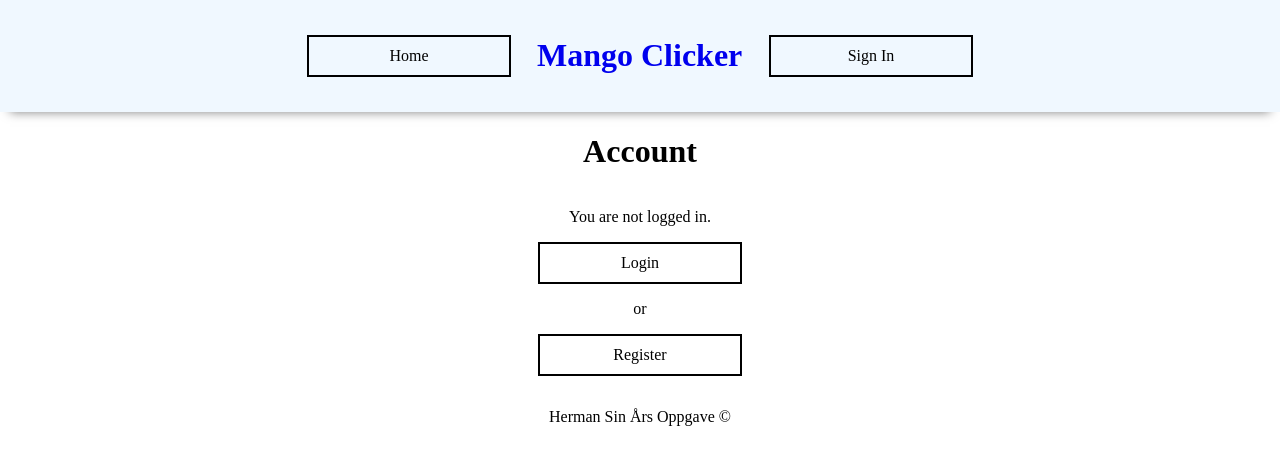
After one commit to HermanKoder/MinAarsOppgave2025, a Flask app: page /account in a window 1280 px wide. The commit adds this page. Shown: the top 465 px of the page. Run offline with Flask 3, Linux system fonts and the light colour scheme.

Commit message:
Good version. backup

```diff
--- a/app.py
+++ b/app.py
@@ -22,6 +22,9 @@ def index():
 def game():
     return render_template("game.html")
 
+@app.route("/account")
+def account():
+    return render_template("account.html")
 
 @app.route("/register")
 def register():
@@ -51,19 +54,18 @@ def loginUser():
         cursor = conn.cursor(dictionary=True)
         cursor.execute("SELECT * FROM users WHERE navn = %s AND passord = %s", (loginName, loginPassword))
         user = cursor.fetchone()
+        conn.close()
+
         if user:
-            session['user_id'] = user['id']
-            session['username'] = user['navn']
-            cursor.execute("SELECT * FROM mangoScore WHERE user_id = %s", (user['id'],))
-            score_entry = cursor.fetchone()
-            if not score_entry:
-                cursor.execute("INSERT INTO mangoScore (mangos, user_id) VALUES (%s, %s)", (0, user['id']))
-                conn.commit()
-            conn.close()
-            return redirect('/game')
+            session['username'] = user['navn']  # Store username in session
+            return redirect("/")  # Redirect to home page after login
         else:
-            conn.close()
             return render_template('login.html', error="Invalid credentials")
+
+@app.route("/logout")
+def logout():
+    session.clear()
+    return redirect("/")
 
 if __name__ == "__main__":
     app.run(debug=True)
--- a/static/script.js
+++ b/static/script.js
@@ -24,6 +24,7 @@ mangoClickEl.addEventListener("click", plusPoints)
 function plusPoints() {
     mangoPoints += mangoOnClick
     mangoScoreEl.innerText = mangoPoints
+    notEnoughMangosEl.innerHTML = ""
 } //
 
 strongerHandsBuyEl.addEventListener("click", strongerHandsBuyJS)
@@ -86,7 +87,3 @@ setInterval(function() {
         mangoScoreEl.innerText = mangoPoints
     }
 }, 1000)
-
-document.getElementById("saveScoreForm").addEventListener("submit", function(event) {
-    document.getElementById("hiddenMangoScore").value = mangoPoints;
-});
--- a/static/style.css
+++ b/static/style.css
@@ -18,6 +18,12 @@ body {
     width: 100%;
     box-shadow: 0 10px 10px -10px rgba(0, 0, 0, 0.5);
     user-select: none;
+}
+
+.navbar span {
+    font-weight: bold;
+    margin-left: 10px;
+    margin-right: 10px;
 }
 
 .navbar h1 {
@@ -189,6 +195,8 @@ main {
     user-select: none;
 }
 
+
+
 footer {
     padding: 2rem;
 }
--- /dev/null
+++ b/templates/account.html
@@ -0,0 +1,17 @@
+{% extends 'base.html' %}
+
+{% block title %} Account - Mango Clicker App {% endblock %}
+{% block content %}
+
+<h1>Account</h1>
+{% if session.get('username') %}
+    <p>Welcome, {{ session['username'] }}!</p>
+    <a href="/logout" class="navbarClass">Logout</a>
+{% else %}
+    <p>You are not logged in.</p>
+    <a href="/login" class="navbarClass">Login</a>
+    <p>or</p>
+    <a href="/register" class="navbarClass">Register</a>
+{% endif %}
+
+{% endblock %}
--- a/templates/base.html
+++ b/templates/base.html
@@ -11,15 +11,14 @@
 <body>
 
     <div class="navbar">
-        {% if user_name %}
-        <div class="navbarClass">Logged in as: {{ user_name }}</div>
-        {% endif %}
         <a href="/" class="navbarClass">Home</a>
         <a href="/game"><h1 id="titleHeader"> Mango Clicker </h1></a>
-        <a href="/register" class="navbarClass">Register</a>
-        <a href="/login" class="navbarClass">Login</a>
+        {% if session.get('username') %}
+            <a href="/account" class="navbarClass">Welcome, {{ session['username'] }}</a>
+        {% else %}
+            <a href="/account" class="navbarClass">Sign In</a>
+        {% endif %}
     </div>
-
 
     {% block content %}
 
--- a/templates/login.html
+++ b/templates/login.html
@@ -9,6 +9,7 @@
     <input type="text" name="userLogin" placeholder="Name">
     <input type="password" name="passwordLogin" placeholder="Password">
     <button type="submit">Submit</button>
+    <p>or <a href="/register">Register</a></p>
 </form>
 
 {% endblock %}
--- a/templates/register.html
+++ b/templates/register.html
@@ -9,6 +9,7 @@
     <input type="text" name="userReg" placeholder="Name">
     <input type="password" name="passwordReg" placeholder="Password">
     <button type="submit">Submit</button>
+    <p>or <a href="/login">Login</a></p>
 </form>
 
 {% endblock %}
```
